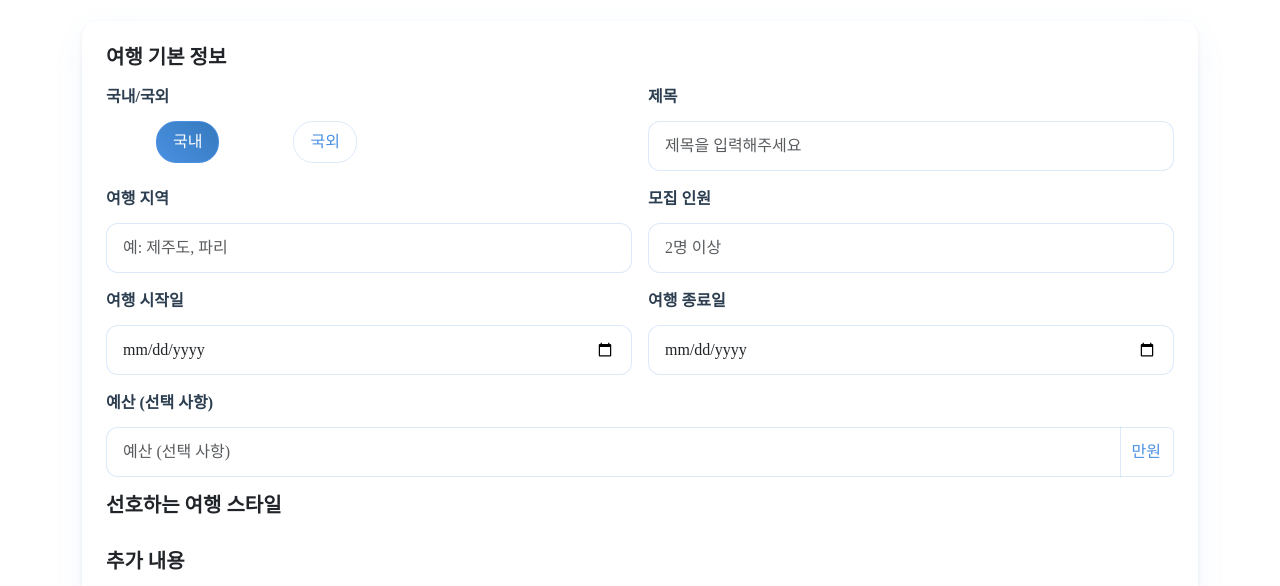
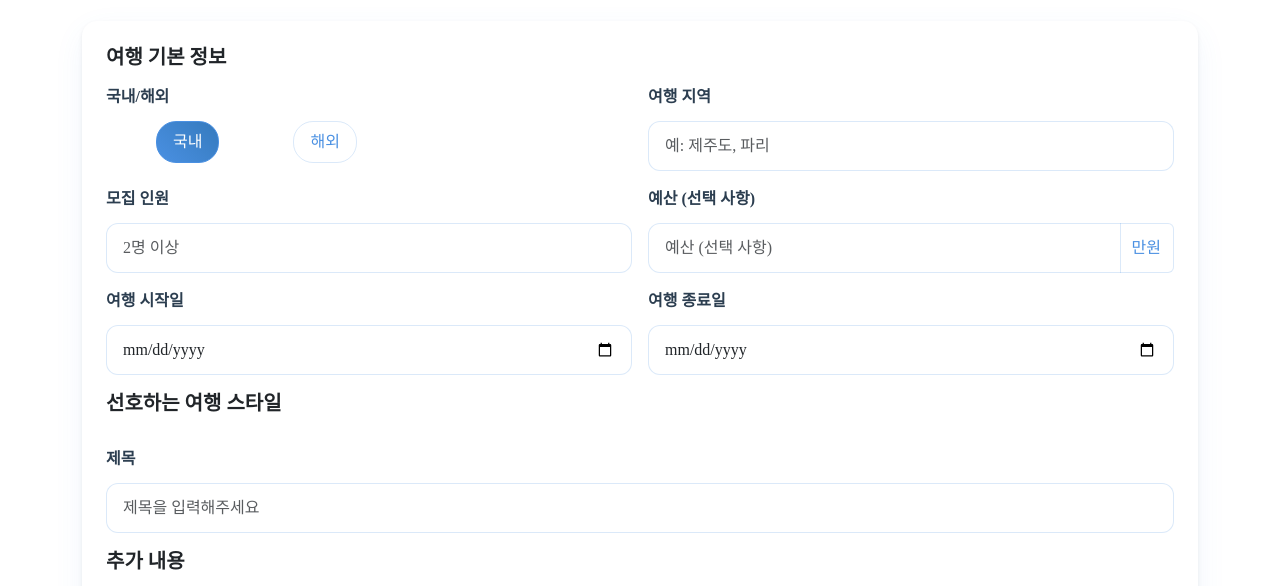
Before and after one commit to shienka07/travel-secretary, a plain HTML site: page html/mateSearch/edit.html in a window 1280 px wide. Shown: the part 200-786 px from the top of the page. Drawn offline with nearby package versions, Linux system fonts and the light colour scheme; some packages are replaced by stand-ins of ours; a script that the page names is missing; a web font is replaced by a local one.

Commit message:
chore: edit.html form:input 위치 변경

```diff
--- a/html/mateSearch/edit.html
+++ b/html/mateSearch/edit.html
@@ -3,7 +3,7 @@
   <head>
     <meta charset="UTF-8" />
     <meta name="viewport" content="width=device-width, initial-scale=1.0" />
-    <title>동행 구하기 게시글 수정</title>
+    <title>여행 비서 - 메이트 찾기 | 수정페이지</title>
     <link
       href="https://cdn.jsdelivr.net/npm/bootstrap@5.3.3/dist/css/bootstrap.min.css"
       rel="stylesheet"
@@ -106,7 +106,7 @@
               <h5 class="mb-3 fw-bold">여행 기본 정보</h5>
               <div class="row g-3">
                 <div class="col-md-6">
-                  <label class="form-label fw-bold">국내/국외</label>
+                  <label class="form-label fw-bold">국내/해외</label>
                   <div class="d-flex gap-2">
                     <div class="form-check form-check-inline">
                       <input
@@ -130,22 +130,12 @@
                         value="false"
                       />
                       <label class="form-check-label" for="isDomestic2"
-                        >국외</label
+                        >해외</label
                       >
                     </div>
                   </div>
                 </div>
-                <div class="col-md-6">
-                  <label for="title" class="form-label fw-bold">제목</label>
-                  <input
-                    type="text"
-                    class="form-control"
-                    name="title"
-                    id="title"
-                    placeholder="제목을 입력해주세요"
-                    required
-                  />
-                </div>
+
                 <div class="col-md-6">
                   <label for="destination" class="form-label fw-bold"
                     >여행 지역</label
@@ -175,6 +165,21 @@
                   />
                 </div>
                 <div class="col-md-6">
+                  <label for="budget" class="form-label fw-bold"
+                    >예산 (선택 사항)</label
+                  >
+                  <div class="input-group">
+                    <input
+                      type="number"
+                      class="form-control"
+                      name="budget"
+                      id="budget"
+                      placeholder="예산 (선택 사항)"
+                    />
+                    <span class="input-group-text">만원</span>
+                  </div>
+                </div>
+                <div class="col-md-6">
                   <label for="startDate" class="form-label fw-bold"
                     >여행 시작일</label
                   >
@@ -198,21 +203,6 @@
                     required
                   />
                 </div>
-                <div class="col-md-12">
-                  <label for="budget" class="form-label fw-bold"
-                    >예산 (선택 사항)</label
-                  >
-                  <div class="input-group">
-                    <input
-                      type="number"
-                      class="form-control"
-                      name="budget"
-                      id="budget"
-                      placeholder="예산 (선택 사항)"
-                    />
-                    <span class="input-group-text">만원</span>
-                  </div>
-                </div>
               </div>
             </section>
 
@@ -220,7 +210,17 @@
               <h5 class="mb-3 fw-bold">선호하는 여행 스타일</h5>
               <div class="d-flex flex-wrap gap-2" id="style-checkboxes"></div>
             </section>
-
+            <section class="mb-3">
+              <label for="title" class="form-label fw-bold">제목</label>
+              <input
+                type="text"
+                class="form-control"
+                name="title"
+                id="title"
+                placeholder="제목을 입력해주세요"
+                required
+              />
+            </section>
             <section class="mb-3">
               <h5 class="mb-3 fw-bold">추가 내용</h5>
               <div class="mb-3">
```
Also changed, not shown: html/mateSearch/write.html (+1 -1 lines).
